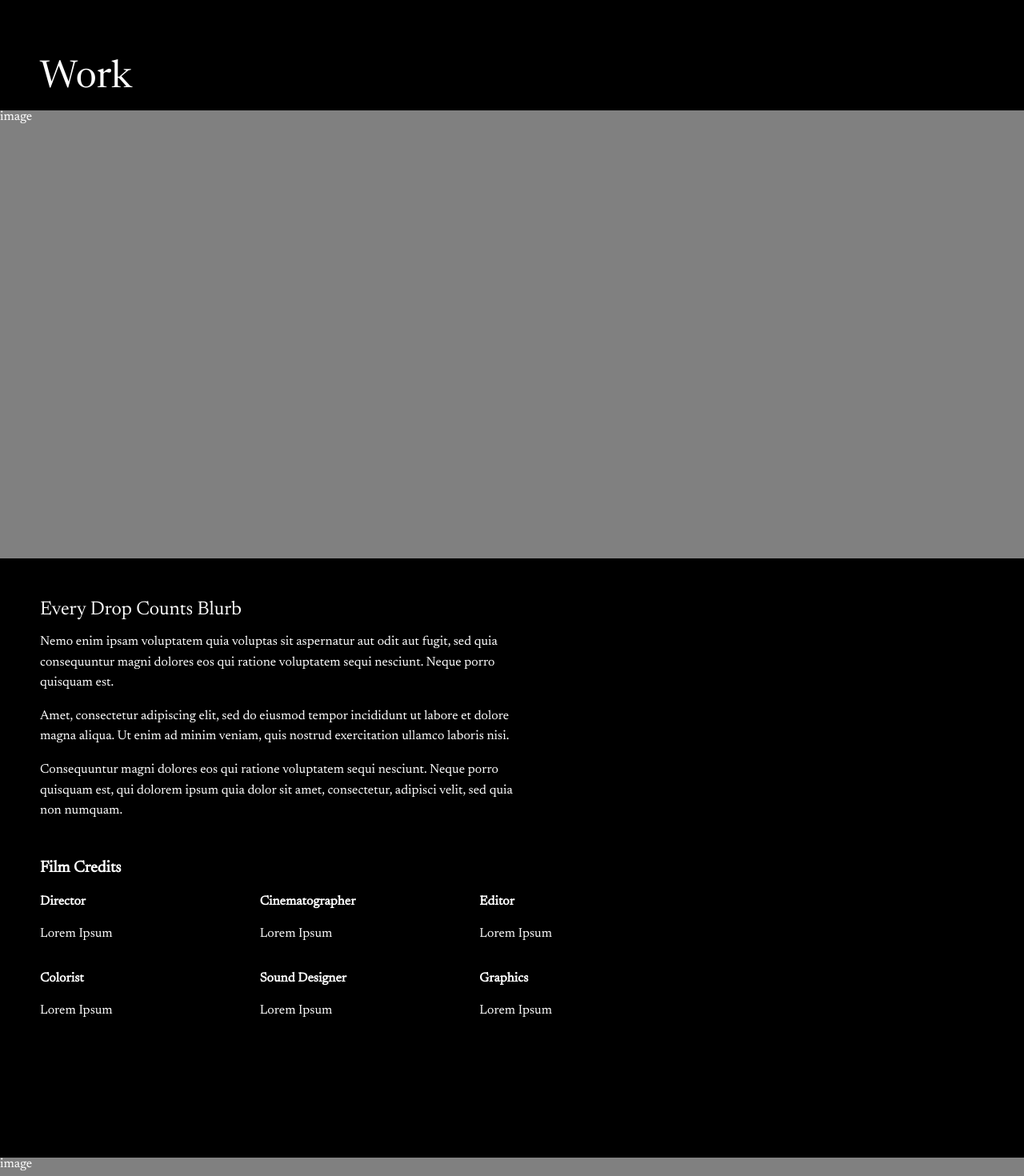
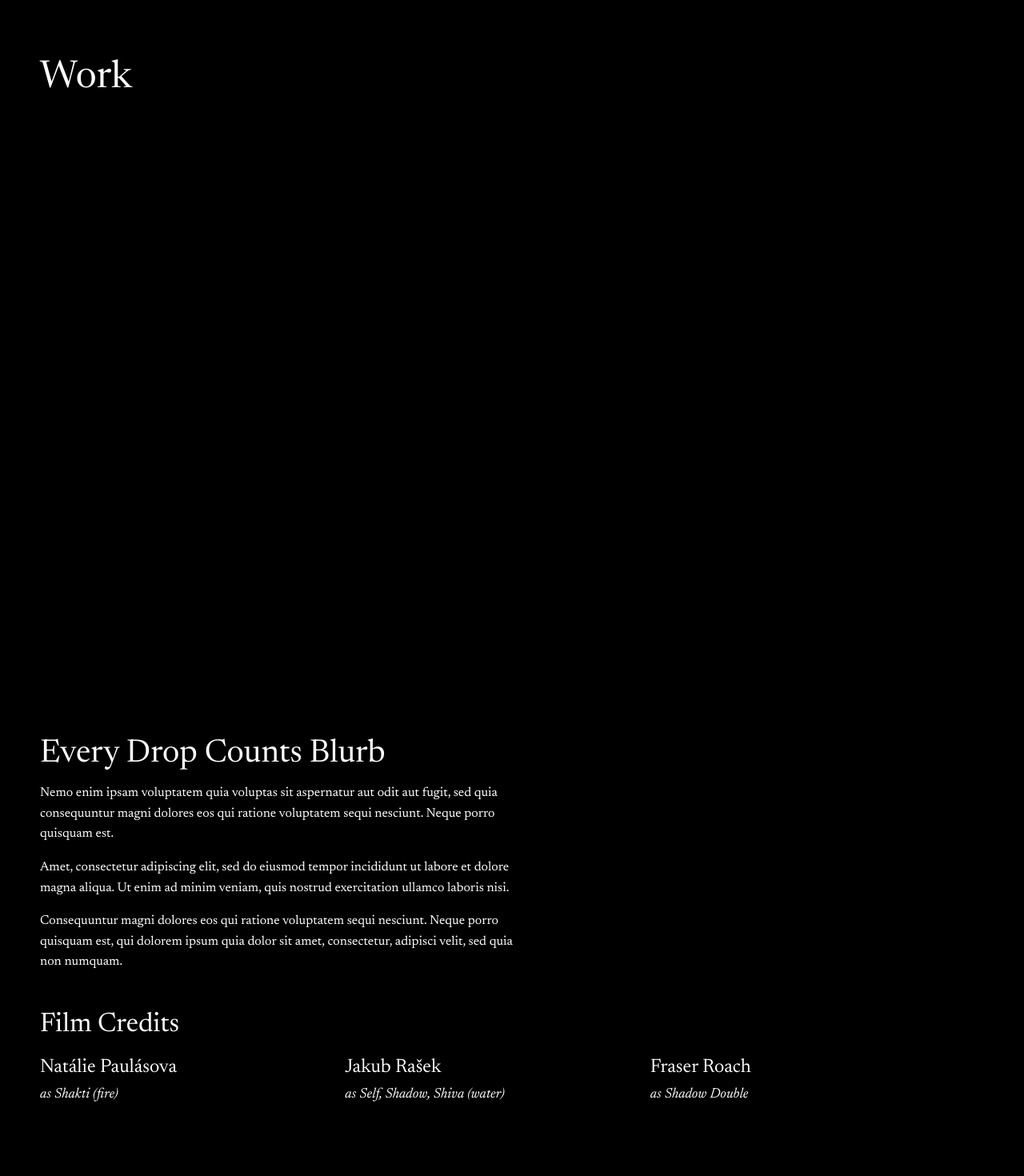
Before and after one commit to lucianboatright/ishiki-web, a React (Create React App) app: page / in a window 1280 px wide. Shown: the part 4660-6130 px from the top of the page at 80% size. Built offline with nearby package versions, Linux system fonts and the light colour scheme.

Commit message:
updating to content

```diff
--- a/package.json
+++ b/package.json
@@ -14,6 +14,7 @@
     "@types/styled-components": "^5.1.34",
     "react": "^19.1.0",
     "react-dom": "^19.1.0",
+    "react-player": "^2.16.0",
     "react-scripts": "5.0.1",
     "styled-components": "^6.1.17",
     "typescript": "^4.9.5",
--- a/src/App.tsx
+++ b/src/App.tsx
@@ -96,13 +96,22 @@ import GlobalStyles from './GlobalStyles';
     'Consequuntur magni dolores eos qui ratione voluptatem sequi nesciunt. Neque porro quisquam est, qui dolorem ipsum quia dolor sit amet, consectetur, adipisci velit, sed quia non numquam.',
   ];
 
-  const VideoCredits = [
-    { role: 'Director', name: 'Lorem Ipsum' },
-    { role: 'Cinematographer', name: 'Lorem Ipsum' },
-    { role: 'Editor', name: 'Lorem Ipsum' },
-    { role: 'Colorist', name: 'Lorem Ipsum' },
-    { role: 'Sound Designer', name: 'Lorem Ipsum' },
-    { role: 'Graphics', name: 'Lorem Ipsum' },
+  const ForceStaring = [
+    { role: 'Natálie Paulásova', name: 'as Shakti (fire)' },
+    { role: 'Jakub Rašek', name: 'as Self, Shadow, Shiva (water)' },
+    { role: 'Fraser Roach', name: 'as Shadow Double' },
+
+  ];
+  const ForceMusic = [
+    { role: 'Son of Dathomir', name: 'by Nior' },
+    { role: 'Written & Directed by', name: 'Elena Omura' },
+    { role: 'Choreography by', name: 'Natálie Paulásova, Jakub Rašek, Fraser Roach' },
+    { role: 'Cinematography by ', name: 'Anisha Lanewala' },
+    { role: 'Production Design by', name: 'Prarthana Gupta' },
+    { role: 'Costume by', name: "Lena d’ Helena" },
+    { role: 'Make-up by ', name: 'Elise Ann Brady' },
+    { role: 'Edit & Colour Grade by', name: 'Nicole Goode' },
+    { role: 'Music Mastered by', name: 'David Třebický (YOGA Studio)' },
   ];
 
 
@@ -120,27 +129,29 @@ const App: React.FC = () => {
         <VideoTextComponent
           sectionTitle='Work'
           section='everyDropCounts'
-          image='image'
+          video='image'
           title="Every Drop Counts Blurb"
           paragraphs={VideoParagraphs}
-          creditsTitle="Film Credits"
-          credits={VideoCredits}
+          firstreditsTitle="Film Credits"
+          firstCredits={ForceStaring}
         />
         <VideoTextComponent
           section='unifiedField'
-          image='image'
+          video='image'
           title="Unified Fields"
           paragraphs={VideoParagraphs}
-          creditsTitle="Film Credits"
-          credits={VideoCredits}
+          firstreditsTitle="Film Credits"
+          firstCredits={ForceStaring}
         />
         <VideoTextComponent
           section='theForce'
-          image='image'
+          video={'https://vimeo.com/843867279'}
           title="The Force"
-          paragraphs={VideoParagraphs}
-          creditsTitle="Film Credits"
-          credits={VideoCredits}
+          paragraphs={['An experimental dance music video, which explores the "selves" that one may encounter, on an introspective journey.']}
+          firstreditsTitle="Staring"
+          firstCredits={ForceStaring}
+          secondCreditsTitle={'Music'}
+          secondCredits={ForceMusic}
         />
         <Team />
         <CollectiveSection />
--- a/src/Components/TextComponents/TeamName/teamName.styles.tsx
+++ b/src/Components/TextComponents/TeamName/teamName.styles.tsx
@@ -4,9 +4,8 @@ import styled from 'styled-components';
 export const Card = styled.div({
   textAlign: 'left',
   width: '20rem',
-  position: 'relative', // Needed for positioning the ::before
+  position: 'relative',
 
-  // Add pseudo-element styles
   '&::before': {
     content: "''",
     position: 'absolute',
--- a/src/Components/TextComponents/VideoTextComponent/videoTextComponent.styles.tsx
+++ b/src/Components/TextComponents/VideoTextComponent/videoTextComponent.styles.tsx
@@ -1,75 +1,88 @@
-import styled from 'styled-components'
 
+import styled from 'styled-components';
 
-export const StyledContainer = styled("h3")`
-    margin-top: 10rem;
-    margin-bottom: 10rem;
+export const StyledContainer = styled('h3')({
+  marginTop: '10rem',
+  marginBottom: '10rem',
+});
 
-`;
+export const SectionWrapper = styled('section')({
+  color: 'white',
+  backgroundColor: 'black',
+  paddingBottom: '2rem',
+  paddingTop: '2rem',
+  marginLeft: '50px',
 
+  '@media (max-width: 768px)': {
+    marginRight: '1rem',
+    marginLeft: '1rem',
+  },
+});
 
-export const SectionWrapper = styled.section`
-  color: white;
-  background-color: black;
-  padding-bottom: 2rem;
-  padding-top: 2rem;
-   margin-left: 50px;
-   @media (max-width: 768px) {
-    margin-right: 1rem;
-    margin-left: 1rem;
-   }
-`;
+export const Title = styled('h2')({
+  fontSize: '2.5rem',
+  fontWeight: 400,
+  marginBottom: '1rem',
+});
 
-export const Title = styled.h2`
-  font-size: 1.5rem;
-  font-weight: bold;
-  margin-bottom: 1rem;
-  font-weight: 400;
-`;
+export const Paragraph = styled('p')({
+  marginBottom: '1rem',
+  width: '50%',
+  lineHeight: 1.6,
+  fontWeight: 100,
 
-export const Paragraph = styled.p`
-  margin-bottom: 1rem;
-  width: 50%;
-  line-height: 1.6;
-  font-weight: 100;
-  @media (max-width: 768px) {
-      width: 100%;
-  }
-`;
+  '@media (max-width: 768px)': {
+    width: '100%',
+  },
+});
 
-export const CreditsTitle = styled.h3`
-  font-size: 1.25rem;
-  font-weight: bold;
-  margin-top: 3rem;
-  margin-bottom: 1.5rem;
-`;
+export const CreditsTitle = styled('h3')({
+  fontWeight: 100,
+  fontSize: '2.1em',
+  marginTop: '3rem',
+  marginBottom: '1.5rem',
+});
 
-export const CreditsGrid = styled.div`
-  display: grid;
-  max-width: 50rem;
-  grid-template-columns: repeat(3, 1fr);
-  gap: 1.5rem;
-`;
+export const CreditsGrid = styled('div')({
+  display: 'grid',
+  maxWidth: '70rem',
+  gridTemplateColumns: 'repeat(3, 1fr)',
+  gap: '1.5rem',
+});
 
-export const CreditItem = styled.div`
-  display: flex;
-  flex-direction: column;
-  margin-bottom: 1rem;
-`;
+export const CreditItem = styled('div')({
+  display: 'flex',
+  flexDirection: 'column',
+  marginBottom: '0.8rem',
+});
 
-export const CreditRole = styled.span`
-  font-weight: bold;
-  margin-bottom: 1.5rem;
-`;
+export const CreditRole = styled('span')({
+  fontSize: '1.5em',
+  marginBottom: '0.8rem',
+});
 
-export const CreditName = styled.span`
-  font-weight: normal;
-    font-weight: 100;
-`;
+export const CreditName = styled('span')({
+  fontSize: '1.1em',
+    fontStyle: 'italic',
+});
 
-export const StyledImage = styled.span`
-    display: flex;
-    background-color: grey;
-    width: 100%;
-    height: 35rem;
-`;
+export const StyledVideo = styled('iframe')({
+  // display: 'flex',
+  // backgroundColor: 'grey',
+  // width: '100%',
+  // height: '35rem',
+    position: 'absolute',
+  top: '0',
+  left: '0',
+  width: '100%',
+  height: '100%',
+  border: 'none',
+});
+
+export const VideoWrapper = styled('div')({
+  position: 'relative',
+  paddingTop: '56.25%',
+  height: '0',
+  width: '80rem',
+  overflow: 'hidden',
+});
--- a/src/Components/TextComponents/VideoTextComponent/videoTextComponent.tsx
+++ b/src/Components/TextComponents/VideoTextComponent/videoTextComponent.tsx
@@ -1,6 +1,7 @@
 import React from 'react';
 import Section from '../../Section/section';
-import { StyledImage, SectionWrapper, Title, Paragraph, CreditsTitle, CreditsGrid, CreditItem, CreditRole, CreditName } from './videoTextComponent.styles';
+import { StyledVideo, SectionWrapper, Title, Paragraph, CreditsTitle, CreditsGrid, CreditItem, CreditRole, CreditName, VideoWrapper } from './videoTextComponent.styles';
+import ReactPlayer from 'react-player/vimeo';
 
 interface Credit {
     role: string;
@@ -10,39 +11,85 @@ interface Credit {
 interface VideoTextComponentProps {
   sectionTitle?: string;
     section: string;
-    image: any;
+    video: any;
     title: string;
     paragraphs: string[];
-    creditsTitle: string;
-    credits: Credit[];
+    firstreditsTitle?: string;
+    firstCredits?: Credit[];
+    secondCreditsTitle?: string;
+    secondCredits?: Credit[];
+    thirdCreditsTitle?: string;
+    thirdCredits?: Credit[];
 }
 
 const VideoTextComponent: React.FC<VideoTextComponentProps> = ({
   title,
   paragraphs,
-  creditsTitle,
-  credits,
-  image,
+  firstreditsTitle,
+  firstCredits,
+  video,
   section,
-  sectionTitle
+  sectionTitle,
+  secondCreditsTitle,
+  secondCredits,
+  thirdCreditsTitle,
+  thirdCredits
 }) => {
   return (
     <Section id={section} title={sectionTitle}>
-        <StyledImage>{image}</StyledImage>
+        <VideoWrapper>
+            <ReactPlayer url="https://vimeo.com/843867279" controls width="100%" />
+          {/* <StyledVideo
+            src={video}
+            allow="autoplay; fullscreen; picture-in-picture"
+            allowFullScreen
+            title="Embedded Vimeo Video"
+          /> */}
+        </VideoWrapper>
         <SectionWrapper>
         <Title>{title}</Title>
         {paragraphs.map((text, index) => (
             <Paragraph key={index}>{text}</Paragraph>
         ))}
-        <CreditsTitle>{creditsTitle}</CreditsTitle>
+        {firstreditsTitle && firstCredits &&
+          <>
+            <CreditsTitle>{firstreditsTitle}</CreditsTitle>
             <CreditsGrid>
-            {credits.map((credit, index) => (
+                {firstCredits.map((credit, index) => (
               <CreditItem key={index}>
                   <CreditRole>{credit.role}</CreditRole>
                   <CreditName>{credit.name}</CreditName>
               </CreditItem>
               ))}
           </CreditsGrid>
+          </>
+        }
+        {secondCreditsTitle && secondCredits &&
+          <>
+            <CreditsTitle>{secondCreditsTitle}</CreditsTitle>
+            <CreditsGrid>
+                {secondCredits.map((credit, index) => (
+              <CreditItem key={index}>
+                  <CreditRole>{credit.role}</CreditRole>
+                  <CreditName>{credit.name}</CreditName>
+              </CreditItem>
+              ))}
+          </CreditsGrid>
+          </>
+        }
+        {thirdCreditsTitle && thirdCredits &&
+          <>
+            <CreditsTitle>{thirdCreditsTitle}</CreditsTitle>
+            <CreditsGrid>
+                {thirdCredits.map((credit, index) => (
+              <CreditItem key={index}>
+                  <CreditRole>{credit.role}</CreditRole>
+                  <CreditName>{credit.name}</CreditName>
+              </CreditItem>
+              ))}
+          </CreditsGrid>
+          </>
+        }
         </SectionWrapper>
     </Section>
   );
--- a/src/GlobalStyles.tsx
+++ b/src/GlobalStyles.tsx
@@ -8,6 +8,15 @@ const GlobalStyle = createGlobalStyle`
     font-style: normal;
   }
 
+
+  @font-face {
+    font-family: 'Newsreader';
+    src: url('Fonts/Newsreader/Newsreader-Italic-VariableFont_opsz,wght.ttf') format('truetype');
+    font-weight: normal;
+    font-style: italic;
+  }
+
+
   body {
     margin: 0;
     font-family: 'Newsreader', sans-serif;
```
Also changed, not shown: 1 other file (tests, documents, lock files or other folders). Lines whose indentation alone changed are shown as unchanged.
